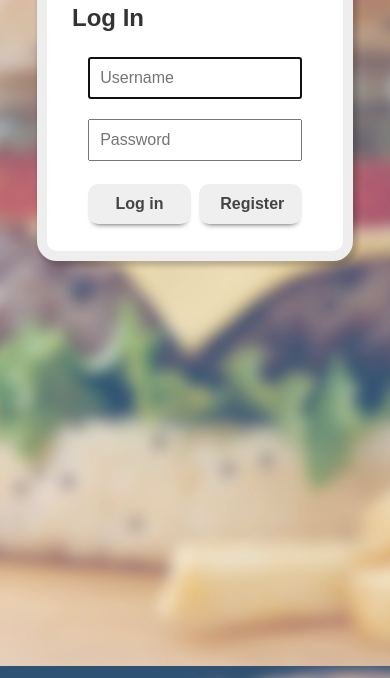
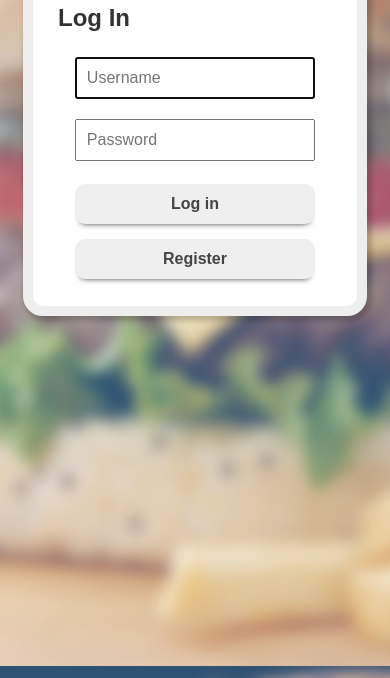
Before and after one commit to nmcginn/hackmizzou2014, a plain HTML site: page html/index.html in a window 390 px wide. Shown: the part 178-856 px from the top of the page. Drawn offline with nearby package versions, Linux system fonts and the light colour scheme; some packages are replaced by stand-ins of ours.

Commit message:
responsive

```diff
--- a/html/_css/login.css
+++ b/html/_css/login.css
@@ -109,3 +109,12 @@ html, body {
     #registerForm .column { width: 100%; float: none; }
     #registerForm input[type="submit"] { margin-top: 15px; }
 }
+
+@media screen and (max-width: 500px) {
+    #login img.logo {
+        display: none;
+    }
+    #loginForm, #registerForm { width: 98%; }
+    #loginForm .column { width: 100%; float: none; }
+    #loginForm input[type="submit"] { margin-bottom: 15px; }
+}
```
